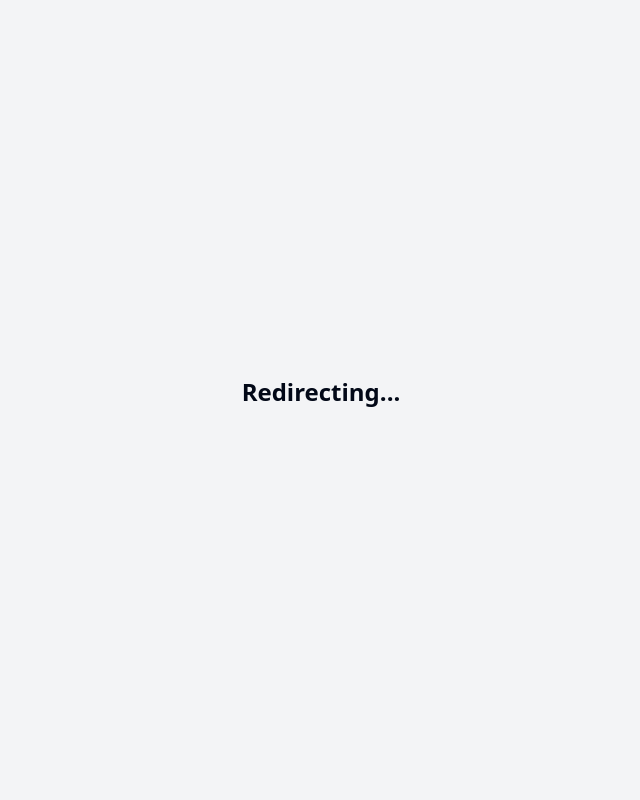
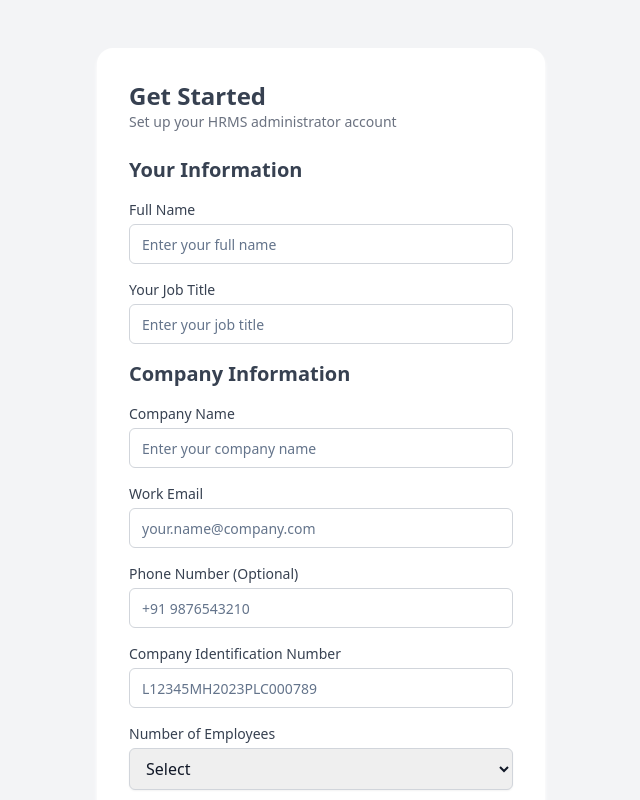
Before and after one commit to HackZzTynybay/ai-style-garden, a React (Vite) app: page / in a window 1280 px wide. Shown: the top 800 px of the page, without its empty margins (319-959 px from the left). Built offline with nearby package versions, Linux system fonts and the light colour scheme.

Commit message:
Fix signup redirection issue
The signup redirection page was not working as expected. This commit addresses the issue.

```diff
--- a/src/pages/Index.tsx
+++ b/src/pages/Index.tsx
@@ -1,20 +1,14 @@
 
-import { useEffect } from 'react';
+import React, { useEffect } from 'react';
 import { useNavigate } from 'react-router-dom';
+import RegistrationForm from '@/components/RegistrationForm';
 
 const Index = () => {
   const navigate = useNavigate();
 
-  useEffect(() => {
-    // Redirect to the registration form
-    navigate('/');
-  }, [navigate]);
-
   return (
-    <div className="min-h-screen flex items-center justify-center bg-hr-gray-light">
-      <div className="text-center">
-        <h1 className="text-2xl font-bold mb-4">Redirecting...</h1>
-      </div>
+    <div className="min-h-screen bg-hr-gray-light">
+      <RegistrationForm />
     </div>
   );
 };
```
